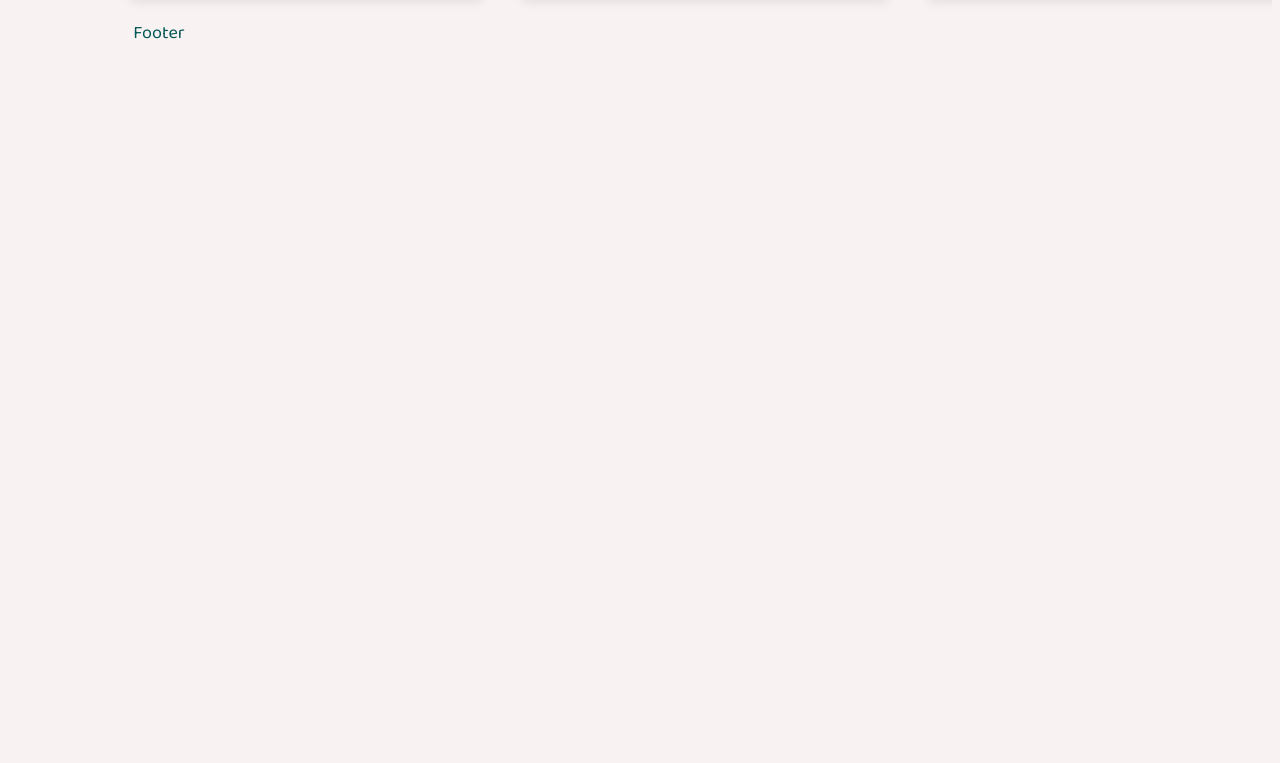
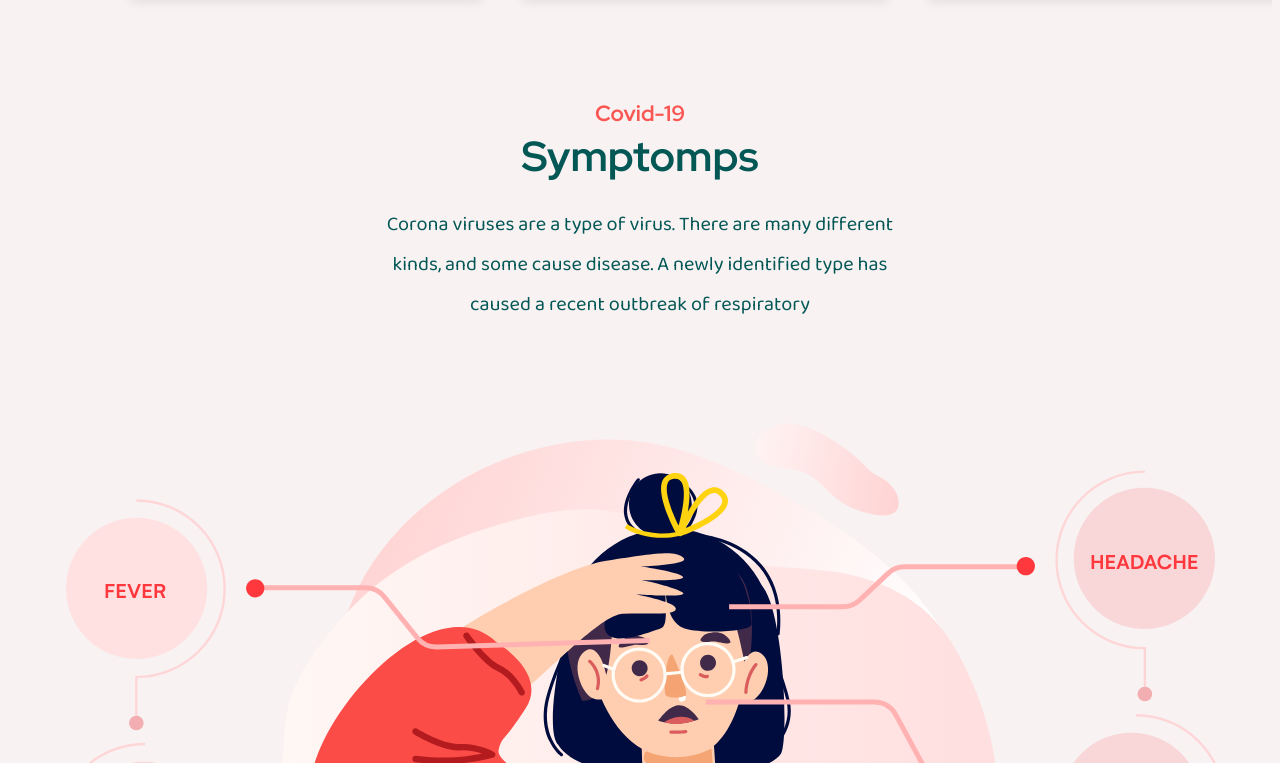
Before and after one commit to yevheniimoskalenko/layout-covid-19, a Nuxt app: page / in a window 1280 px wide. Shown: the part 2517-3280 px from the top of the page. Before the commit the page ends 2604 px from the top, so only its background shows below. Built offline with nearby package versions, Linux system fonts and the light colour scheme.

Commit message:
Symptomps

```diff
--- /dev/null
+++ b/components/symptomps.vue
@@ -0,0 +1,25 @@
+<template
+  ><div class="symptomps">
+    <div class="covid">
+      <h3>Covid-19</h3>
+      <h2>Symptomps</h2>
+      <p>
+        Corona viruses are a type of virus. There are many different kinds, and
+        some cause disease. A newly identified type has caused a recent outbreak
+        of respiratory
+      </p>
+    </div>
+    <img src="@/static/Group 15444.svg" alt="symptomps" /></div
+></template>
+<style lang="scss" scoped>
+.covid {
+  margin-top: 100px;
+  width: 50%;
+}
+.symptomps {
+  display: flex;
+  flex-direction: column;
+  justify-content: center;
+  align-items: center;
+}
+</style>
--- a/pages/index.vue
+++ b/pages/index.vue
@@ -3,14 +3,16 @@
     <app-header />
     <app-coronovirus />
     <app-contagion />
+    <app-symptoms />
   </div>
 </template>
 <script>
 import appHeader from "@/components/header";
 import appContagion from "@/components/contagion";
 import appCoronovirus from "@/components/coronavirus";
+import appSymptoms from "@/components/symptomps";
 export default {
-  components: { appCoronovirus, appHeader, appContagion },
+  components: { appCoronovirus, appHeader, appContagion, appSymptoms },
   head() {
     return {
       title: "Covid 19"
--- a/theme/style.scss
+++ b/theme/style.scss
@@ -1,25 +1,22 @@
 // font-family: 'Red Hat Display', sans-serif;
 // font-family: 'Baloo 2', cursive;
 body {
-  font-family: 'Baloo 2', cursive;
+  font-family: "Baloo 2", cursive;
   font-size: 18px;
   font-weight: normal;
   color: #035755;
   background: rgba(181, 116, 116, 0.089);
-
 }
 
 h4 {
-  font-family: 'Baloo 2', cursive;
-
+  font-family: "Baloo 2", cursive;
 }
-
 
 h1,
 h2,
 h3,
 .logo span {
-  font-family: 'Red Hat Display', sans-serif;
+  font-family: "Red Hat Display", sans-serif;
 }
 
 h1 {
@@ -35,7 +32,6 @@ h3 {
   margin-block-end: 0em;
   font-size: 22px;
   color: #fa5652;
-
 }
 
 h2 {
@@ -45,7 +41,7 @@ h2 {
 }
 
 .btn {
-  font-family: 'Baloo 2', cursive;
+  font-family: "Baloo 2", cursive;
 }
 
 .covid {
@@ -55,7 +51,7 @@ h2 {
   flex-direction: column;
   justify-content: center;
   align-items: center;
-  margin: 0 auto;
+  margin: 0px auto;
 
   p {
     font-size: 20px;
```
